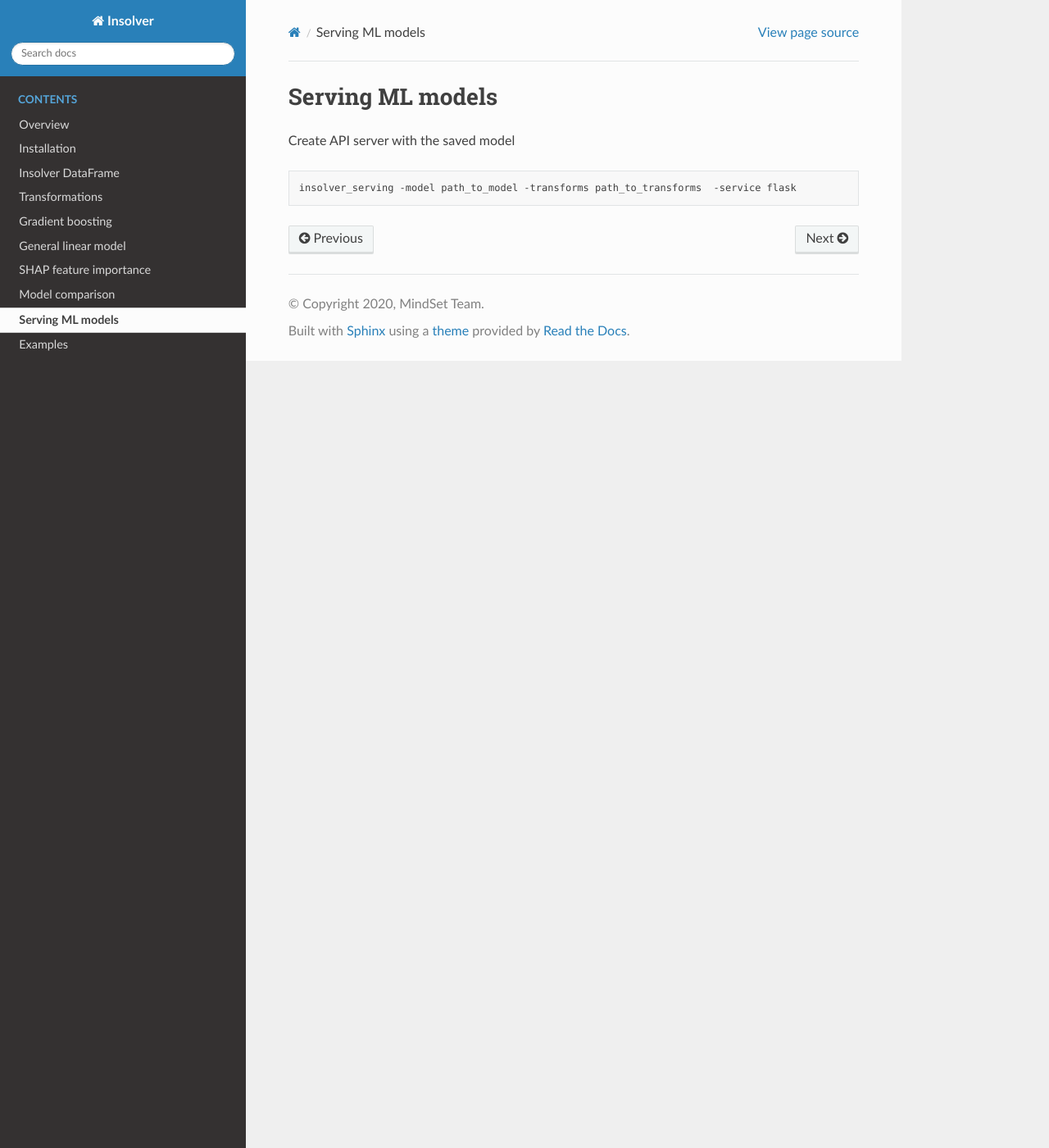
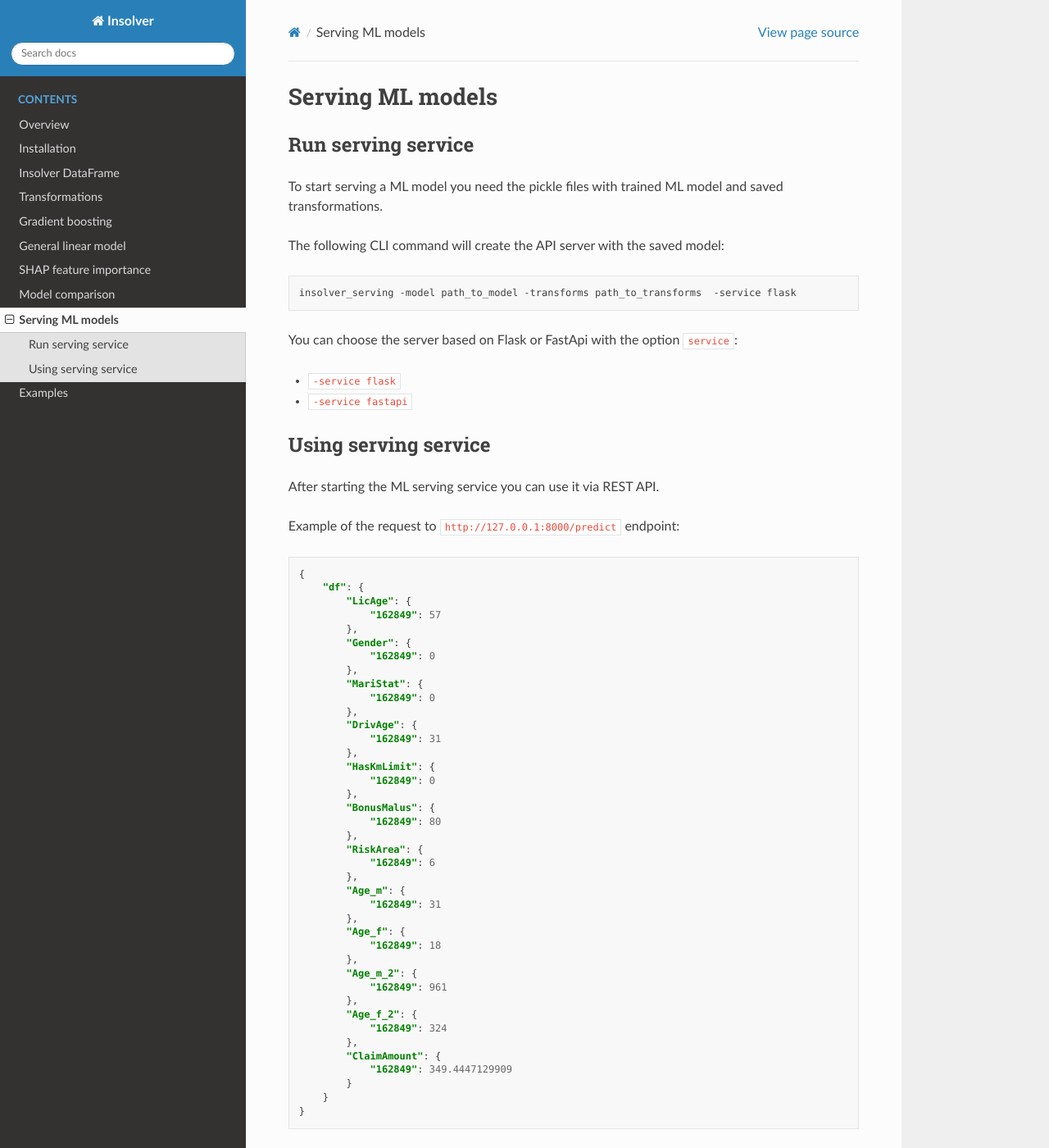
Before and after one commit to MindSetLib/Insolver, a Sphinx documentation site: the page built from docs/source/serving.md, in a window 1280 px wide and 1400 px high. Shown: the whole window at 82% size. Built offline with Sphinx 7.4.7 and the Read the Docs theme 2.0.0, drawn with Linux system fonts in a browser that asks for light colours; some of the changed text lies outside the part shown.

Commit message:
update docs

````diff
--- a/docs/source/serving.md
+++ b/docs/source/serving.md
@@ -1,7 +1,67 @@
 # Serving ML models
 
-Create API server with the saved model
+## Run serving service
+
+To start serving a ML model you need the pickle files with trained ML model and saved transformations.
+
+The following CLI command will create the API server with the saved model:
 
 ```shell
 insolver_serving -model path_to_model -transforms path_to_transforms  -service flask
 ```
+
+You can choose the server based on Flask or FastApi with the option `service`:
+- `-service flask`
+- `-service fastapi`
+
+## Using serving service
+
+After starting the ML serving service you can use it via REST API.
+
+
+Example of the request to `http://127.0.0.1:8000/predict` endpoint:
+```json
+{
+    "df": {
+        "LicAge": {
+            "162849": 57
+        },
+        "Gender": {
+            "162849": 0
+        },
+        "MariStat": {
+            "162849": 0
+        },
+        "DrivAge": {
+            "162849": 31
+        },
+        "HasKmLimit": {
+            "162849": 0
+        },
+        "BonusMalus": {
+            "162849": 80
+        },
+        "RiskArea": {
+            "162849": 6
+        },
+        "Age_m": {
+            "162849": 31
+        },
+        "Age_f": {
+            "162849": 18
+        },
+        "Age_m_2": {
+            "162849": 961
+        },
+        "Age_f_2": {
+            "162849": 324
+        },
+        "ClaimAmount": {
+            "162849": 349.4447129909
+        }
+    }
+}
+
+```
+
+You can find full example with model training and serving [here](examples.md).
````
